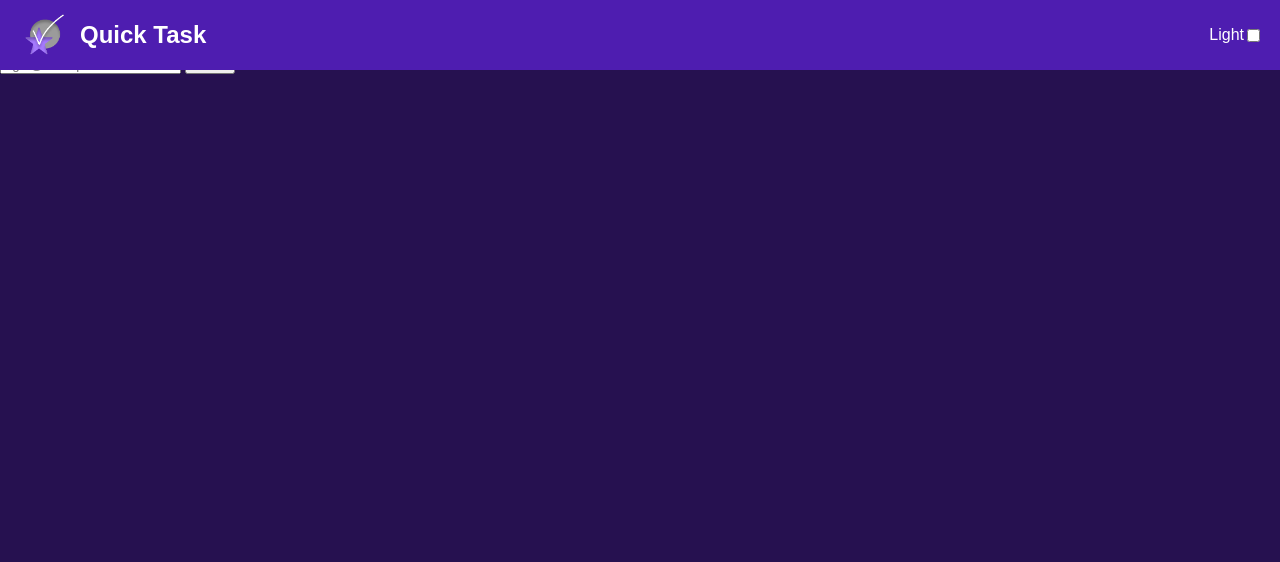
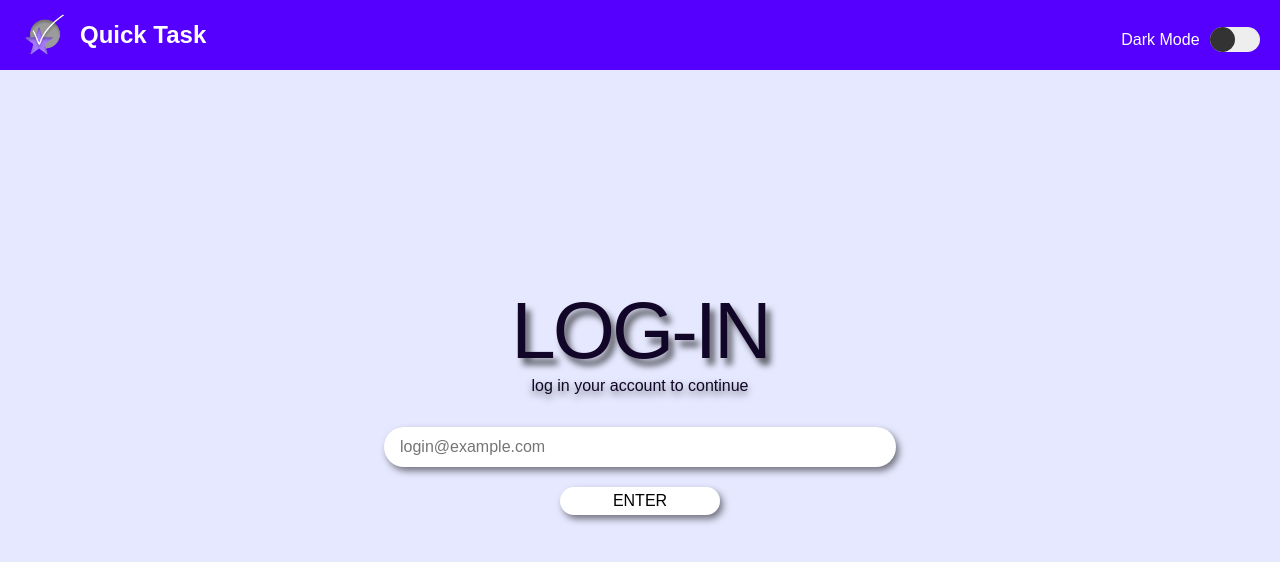
Before and after one commit to puko02/quick-task, a website: page login.html in a window 1280 px wide. Drawn offline with Linux system fonts and the light colour scheme; a web font is replaced by a local one.

Commit message:
Colour Changes
Mudei as cores do dark mode e modo normal

```diff
--- a/login.html
+++ b/login.html
@@ -17,7 +17,8 @@
         Quick Task
       </span>
       <div class="theme-toggle">
-        <label for="theme" id="light-dark">Light</label>
+        <label for="theme">Dark Mode</label>
+        <label for="theme" id="dark-mode"></label>
         <input type="checkbox" id="theme" />
       </div>
     </div>
--- a/script.js
+++ b/script.js
@@ -1,8 +1,8 @@
 // Toggle Theme
 const themeToggle = document.getElementById('theme');
 themeToggle.addEventListener('change', () => {
-  document.body.classList.toggle('light');
-  document.getElementById("light-dark").innerHTML = document.body.classList.contains('light') ? "Dark" : "Light";
+  document.body.classList.toggle('dark');
+  document.getElementById("Dark-mode").innerHTML = document.body.classList.contains('Dark Mode');
 });
 
 // Login Button Event Listener
--- a/styles.css
+++ b/styles.css
@@ -8,10 +8,11 @@
 /* Estilo do corpo */
 body {
   font-family: "Sour Gummy", sans-serif;
-  background-color: #261150;
+  background-color: hsl(235, 100%, 95%);
   color: #fff;
   margin: 0;
   padding: 0;
+  transition: all 0.3s ease-in-out;
 }
 
 /* Navbar */
@@ -24,7 +25,7 @@
   justify-content: space-between;
   align-items: center;
   padding: 10px 20px;
-  background-color: #4E1DB0;
+  background-color: #5500FF;/*#4E1DB0;*/
   color: white;
 }
 
@@ -38,20 +39,47 @@
 .logo img {
   margin-right: 10px;
 }
+.theme-toggle label {
+    margin-right: 3px;
+  }
 
-.theme-toggle {
-  display: flex;
-  align-items: center;
-}
+  #dark-mode{
+    cursor: pointer;
+    font-size: 1.2em;
+  }
 
-.theme-toggle label {
-  margin-right: 3px;
-}
+  #theme {
+    appearance: none;
+    width: 50px;
+    height: 25px;
+    border-radius: 50px;
+    background-color: #eee;
+    outline: none;
+    cursor: pointer;
+    position: relative;
+    transform: translateY(7px);
+    transition: all 0.3s ease-in;
+  }
 
-#light-dark {
-  cursor: pointer;
-  font-size: 1em;
-}
+  #theme:checked {
+    background-color: #351165;
+  }
+
+  #theme::before {
+    content: "";
+    position: absolute;
+    width: 25px;
+    height: 25px;
+    border-radius: 50%;
+    background-color: #333;
+    transition: 1s;
+  }
+
+  #theme:checked::before {
+    transition: 1s;
+    left: 25px;
+    background-color: #eee;
+  }
 
 /* Board Selector */
 .board-selector {
@@ -192,40 +220,83 @@
   margin-top: 10px;
 }
 
-/* Light Theme */
-body.light {
-  background-color: #f4f4f4;
+/* Dark Theme */
+body.dark {
+  transition: all 0.3s ease-in-out;
+  background-color: #261150;
   color: #000;
 }
 
-body.light .navbar {
-  background-color: #5500FF;
-}
-
-body.light .board {
-  background-color: #f4f4f4;
-}
-
-body.light .list {
+body.dark .list {
   background-color: #ffffff;
 }
 
-body.light .card {
+body.dark .card {
   background-color: #f9f9f9;
 }
 
-body.light .board-title,
-body.light .list-title {
+body.dark .board-title,
+body.dark .list-title {
   border-bottom-color: #5500FF;
 }
-
-body.light .delete-board,
-body.light .delete-list,
-body.light .delete-card {
-  background-color: #ff4d4d;
+body.dark .title{
+  color: white;
+}
+body.dark .subtitle{
+  color: white;
 }
 
-body.light .add-card,
-body.light .add-list {
-  background-color: #66bb6a;
+.login-box {
+  height: 100vh;
+  display: flex;
+  flex-direction: column;
+  align-items: center;
+  justify-content: center;
+  animation: changeColor-loginBox-noLight .5s forwards ease-in-out;
 }
+
+.title {
+  font-size: 5rem;
+  font-weight: normal;
+  letter-spacing: -3px;
+  color: #110627;
+  text-shadow: 5px 7px 6px rgba(0,0,0, .6);
+}
+
+.subtitle {
+  font-size: 1rem;
+  margin-bottom: 2rem;
+  color: #110627;
+  text-shadow: 0 4px 7px rgba(0,0,0, .5);
+}
+
+.input-field {
+  font-family: "Sour Gummy", sans-serif;
+  width: 40%;
+  min-width: 20rem;
+  padding: .7rem 1rem;
+  font-size: 1em;
+  border-radius: 20px;
+  border: none;
+  outline: none;
+  margin-bottom: 20px;
+  box-shadow: 3px 4px 7px rgba(0,0,0, .5);
+}
+
+.button {
+  width: 10rem;
+  text-align: center;
+  background-color: white;
+  font-size: 1rem;
+  padding: 5px 20px;
+  border: none;
+  border-radius: 20px;
+  cursor: pointer;
+  transition: background-color 0.3s;
+  box-shadow: 3px 4px 7px rgba(0,0,0, .5);
+}
+
+.button:hover {
+  background-color: #5630cc;
+  color: white;
+}
```
Also changed, not shown: trelofake.html (+2 -1 lines).
